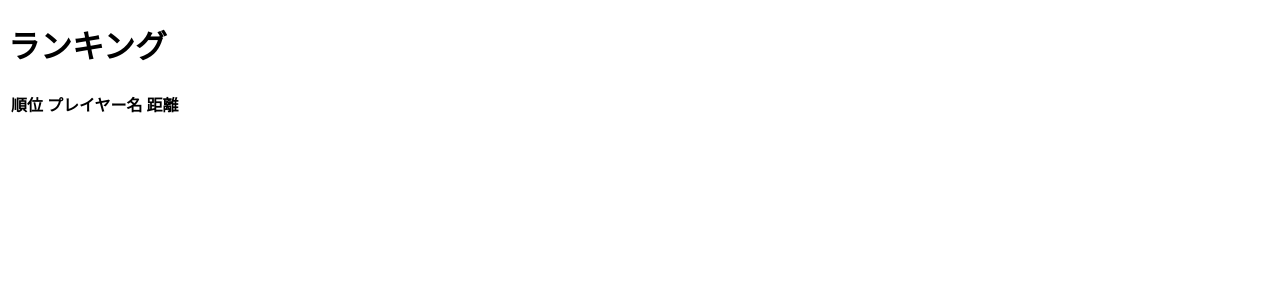
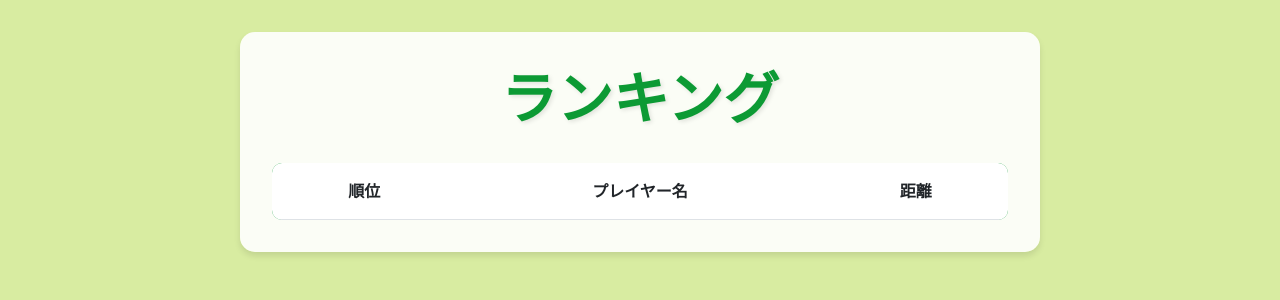
Before and after one commit to hayashichiho/RealtimeBattleGame, a Python web app: template templates/ranking.html in a window 1280 px wide. Shown: the top 300 px of the page. Run offline with Jinja, Linux system fonts and the light colour scheme; the template is opened without the code that fills it, so the values that code supplies are empty.

Commit message:
リアルタイム処理を追加した

```diff
--- a/templates/ranking.html
+++ b/templates/ranking.html
@@ -1,28 +1,109 @@
 <!DOCTYPE html>
 <html lang="ja">
-
 <head>
     <meta charset="UTF-8">
     <title>ランキング</title>
+    <meta name="viewport" content="width=device-width, initial-scale=1">
+    <link href="https://cdn.jsdelivr.net/npm/bootstrap@5.3.0/dist/css/bootstrap.min.css" rel="stylesheet">
+    <style>
+        body {
+            background-color: #d8eca1;
+            min-height: 100vh;
+            padding: 2rem 0;
+        }
+
+        .ranking-container {
+            max-width: 800px;
+            margin: 0 auto;
+            padding: 2rem;
+            background-color: rgba(255, 255, 255, 0.9);
+            border-radius: 15px;
+            box-shadow: 0 4px 6px rgba(0, 0, 0, 0.1);
+        }
+
+        .ranking-title {
+            color: #0c9a34;
+            font-weight: bold;
+            text-shadow: 2px 2px 4px rgba(0, 0, 0, 0.1);
+            margin-bottom: 2rem;
+        }
+
+        .table-custom {
+            background-color: white;
+            border-radius: 10px;
+            overflow: hidden;
+        }
+
+        .table-custom thead {
+            background-color: #0c9a34;
+            color: white;
+        }
+
+        .table-custom th,
+        .table-custom td {
+            padding: 1rem;
+            vertical-align: middle;
+        }
+
+        .rank-number {
+            font-weight: bold;
+            font-size: 1.2rem;
+            width: 80px;
+        }
+
+        .medal-1 {
+            color: #FFD700;
+        }
+
+        .medal-2 {
+            color: #C0C0C0;
+        }
+
+        .medal-3 {
+            color: #CD7F32;
+        }
+
+        .player-distance {
+            font-weight: bold;
+            color: #0c9a34;
+        }
+
+        .table-hover tbody tr:hover {
+            background-color: rgba(12, 154, 52, 0.1);
+        }
+
+        @media (max-width: 576px) {
+            .ranking-container {
+                margin: 1rem;
+                padding: 1rem;
+            }
+        }
+    </style>
 </head>
 
 <body>
-    <h1>ランキング</h1>
-    <table>
+    <div class="container">
+        <div class="ranking-container">
+            <h1 class="ranking-title text-center display-4">ランキング</h1>
+            <div class="table-responsive">
+                <table class="table table-custom table-hover mb-0">
                     <thead>
-            <tr>
+                        <tr class="text-center">
                             <th>順位</th>
                             <th>プレイヤー名</th>
                             <th>距離</th>
                         </tr>
                     </thead>
-        <tbody id="ranking-table">
+                    <tbody id="ranking-table" class="text-center">
                         <!-- ランキングデータはJavaScriptで動的に追加 -->
                     </tbody>
                 </table>
+            </div>
+        </div>
+    </div>
 
+    <script src="https://cdn.jsdelivr.net/npm/bootstrap@5.3.0/dist/js/bootstrap.bundle.min.js"></script>
     <script>
-        // ランキングデータを取得して表示する
         function updateRanking() {
             fetch('/api/ranking')
                 .then(response => {
@@ -33,21 +114,37 @@
                 })
                 .then(data => {
                     const rankingTable = document.getElementById('ranking-table');
-                    rankingTable.innerHTML = ''; // テーブルを初期化
+                    rankingTable.innerHTML = '';
                     data.forEach((player, index) => {
-                        const row = document.createElement('tr'); // 行を作成
-                        const rankCell = document.createElement('td'); // 順位セルを作成
-                        const nameCell = document.createElement('td'); // プレイヤー名セルを作成
-                        const distanceCell = document.createElement('td'); // 距離セルを作成
+                        const row = document.createElement('tr');
 
-                        rankCell.textContent = index + 1; // 順位は0から始まるので+1する
-                        nameCell.textContent = player.name; // プレイヤー名をセット
-                        distanceCell.textContent = player.distance; // 距離をセット
+                        // 順位セルの作成とメダルの追加
+                        const rankCell = document.createElement('td');
+                        rankCell.className = 'rank-number';
+                        const rank = index + 1;
+                        if (rank === 1) {
+                            rankCell.innerHTML = `<span class="medal-1">🥇 ${rank}</span>`;
+                        } else if (rank === 2) {
+                            rankCell.innerHTML = `<span class="medal-2">🥈 ${rank}</span>`;
+                        } else if (rank === 3) {
+                            rankCell.innerHTML = `<span class="medal-3">🥉 ${rank}</span>`;
+                        } else {
+                            rankCell.textContent = rank;
+                        }
 
-                        row.appendChild(rankCell); // セルを行に追加
-                        row.appendChild(nameCell); // セルを行に追加
-                        row.appendChild(distanceCell); // セルを行に追加
-                        rankingTable.appendChild(row); // 行をテーブルに追加
+                        // プレイヤー名セルの作成
+                        const nameCell = document.createElement('td');
+                        nameCell.textContent = player.name;
+
+                        // 距離セルの作成
+                        const distanceCell = document.createElement('td');
+                        distanceCell.className = 'player-distance';
+                        distanceCell.textContent = `${player.distance}m`;
+
+                        row.appendChild(rankCell);
+                        row.appendChild(nameCell);
+                        row.appendChild(distanceCell);
+                        rankingTable.appendChild(row);
                     });
                 })
                 .catch(error => {
@@ -55,9 +152,9 @@
                 });
         }
 
-        // ページが読み込まれたときにランキングを更新
         document.addEventListener('DOMContentLoaded', updateRanking);
+        // 5秒ごとにランキングを更新
+        setInterval(updateRanking, 5000);
     </script>
 </body>
-
 </html>
```
Also changed, not shown: static/js/game.js (+48 -1 lines), players.db. Lines whose indentation alone changed are shown as unchanged.
